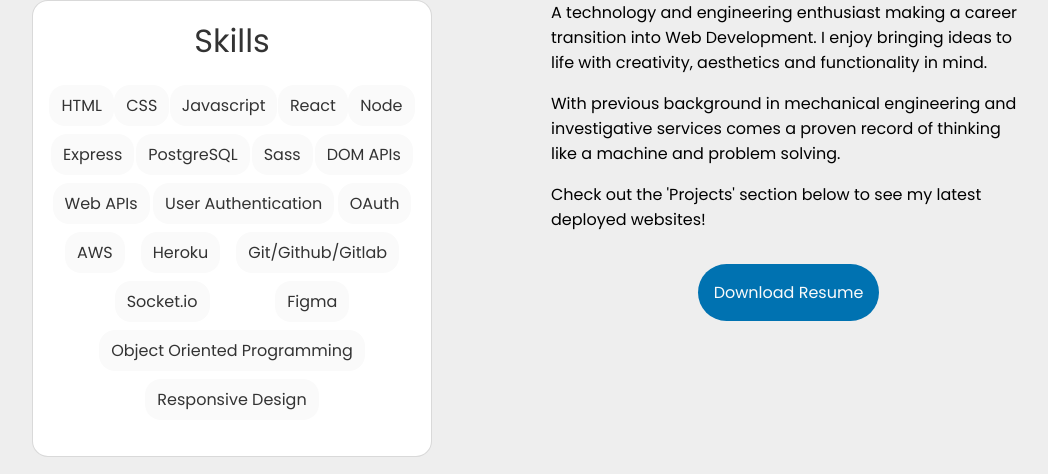
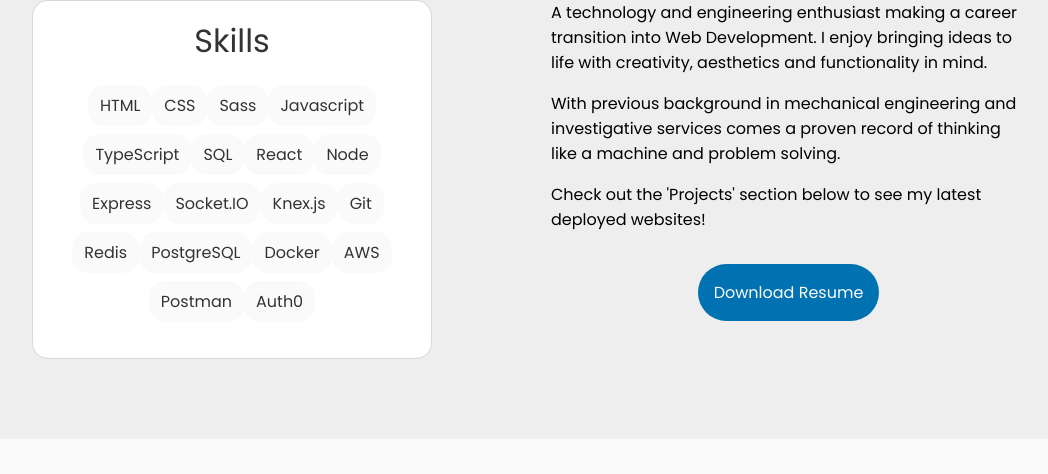
Before and after one commit to dkrj45/chris-chan-ho-lee-portfolio, a React (Create React App) app: page /Home in a window 1280 px wide. Shown: the part 1013-1487 px from the top of the page, without its empty margins (119-1167 px from the left). Built offline with nearby package versions, Linux system fonts and the light colour scheme; the HTML template or start-up script is replaced by a standard one.

Commit message:
skills and resume updated/projects animate faster

```diff
--- a/src/components/About/About.js
+++ b/src/components/About/About.js
@@ -1,5 +1,5 @@
 import "./About.scss";
-import resume from "../../assets/files/resume-chris-lee.pdf";
+import resume from "../../assets/files/Chris Lee - Resume.pdf";
 
 function About() {
   return (
@@ -12,26 +12,32 @@
         <div className="about__tablet-divider">
           <div className="about__skills-container">
             <h3 className="about__skills-title">Skills</h3>
+            {/* <h4 className="about__skills-subtitle">Languages</h4> */}
             <ul className="about__skills-list">
               <li>HTML</li>
               <li>CSS</li>
+              <li>Sass</li>
               <li>Javascript</li>
+              <li>TypeScript</li>
+              <li>SQL</li>
+              {/* </ul>
+            <h4 className="about__skills-subtitle">Libraries</h4>
+            <ul className="about__skills-list"> */}
               <li>React</li>
               <li>Node</li>
               <li>Express</li>
+              <li>Socket.IO</li>
+              <li>Knex.js</li>
+              {/* </ul>
+            <h4 className="about__skills-subtitle">Tools</h4>
+            <ul className="about__skills-list"> */}
+              <li>Git</li>
+              <li>Redis</li>
               <li>PostgreSQL</li>
-              <li>Sass</li>
-              <li>DOM APIs</li>
-              <li>Web APIs</li>
-              <li>User Authentication</li>
-              <li>OAuth</li>
+              <li>Docker</li>
               <li>AWS</li>
-              <li>Heroku</li>
-              <li>Git/Github/Gitlab</li>
-              <li>Socket.io</li>
-              <li>Figma</li>
-              <li>Object Oriented Programming</li>
-              <li>Responsive Design</li>
+              <li>Postman</li>
+              <li>Auth0</li>
             </ul>
           </div>
           <div>
--- a/src/components/About/About.scss
+++ b/src/components/About/About.scss
@@ -1,5 +1,5 @@
-@use '../../styles/partials/fonts' as *;
-@use '../../styles/partials/mixins' as *;
+@use "../../styles/partials/fonts" as *;
+@use "../../styles/partials/mixins" as *;
 @use "../../styles/partials/variables" as *;
 @use "../../styles//partials//colors" as *;
 
@@ -86,13 +86,17 @@
     color: $title;
   }
 
+  //   &__skills-subtitle {
+  //     align-self: flex-start;
+  //   }
+
   &__skills-list {
     list-style: none;
     padding: 0;
     width: 100%;
     display: flex;
     align-items: center;
-        justify-content: space-evenly;
+    justify-content: center;
     flex-wrap: wrap;
 
     li {
--- a/src/components/Projects/Projects.js
+++ b/src/components/Projects/Projects.js
@@ -16,6 +16,7 @@
         <AnimationOnScroll
           animateIn="animate__fadeInRightBig"
           animateOut="animate__fadeOutLeftBig"
+          duration={0.5}
         >
           <div className="projects__card">
             <img className="projects__card-top" src={clchat} alt="" />
@@ -24,9 +25,8 @@
               <p className="projects__card-text">
                 CL Chat is a fully responsive real-time chat app. Once
                 registered and logged in, users can add friends, check their
-                online status and start chatting.
-                {/* Check out the demo video and visit the project
-              site! */}
+                online status and start chatting. Check out the demo video and
+                visit the project si te!
               </p>
               <a
                 href="https://clchat.chanholee.com"
@@ -54,6 +54,7 @@
         <AnimationOnScroll
           animateIn="animate__fadeInLeftBig"
           animateOut="animate__fadeOutRightBig"
+          duration={0.5}
         >
           <div className="projects__card">
             <img className="projects__card-top" src={misely} alt="" />
@@ -87,6 +88,7 @@
         <AnimationOnScroll
           animateIn="animate__fadeInRightBig"
           animateOut="animate__fadeOutLeftBig"
+          duration={0.5}
         >
           <div className="projects__card">
             <img className="projects__card-top" src={instock} alt="" />
@@ -119,6 +121,7 @@
         <AnimationOnScroll
           animateIn="animate__fadeInLeftBig"
           animateOut="animate__fadeOutRightBig"
+          duration={0.5}
         >
           <div className="projects__card">
             <img className="projects__card-top" src={brainflix} alt="" />
@@ -151,6 +154,7 @@
         <AnimationOnScroll
           animateIn="animate__fadeInRightBig"
           animateOut="animate__fadeOutLeftBig"
+          duration={0.5}
         >
           <div className="projects__card">
             <img className="projects__card-top" src={bandsite} alt="" />
```
Also changed, not shown: 2 other files (tests, documents, lock files or other folders). Lines whose indentation alone changed are shown as unchanged.
